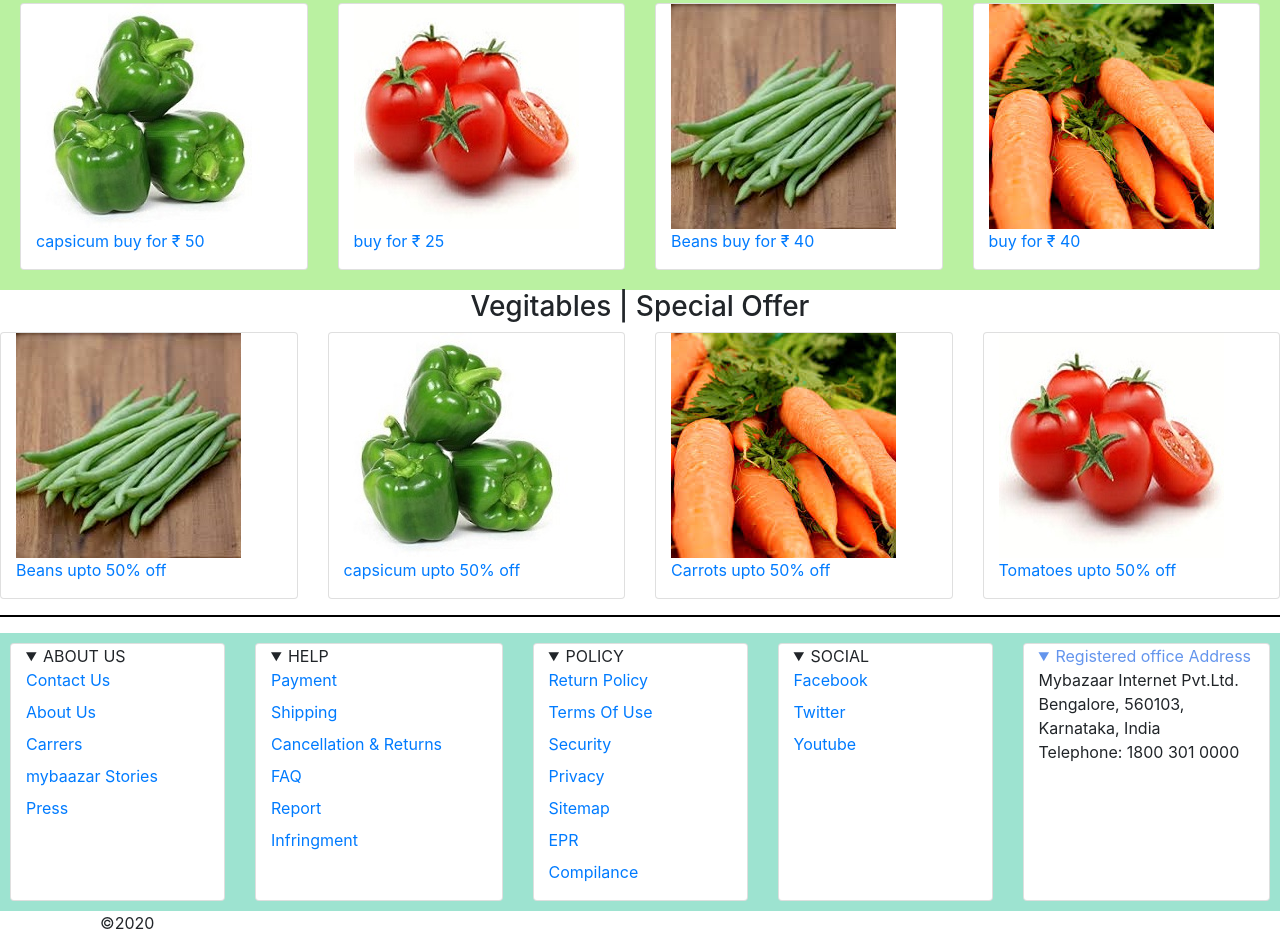
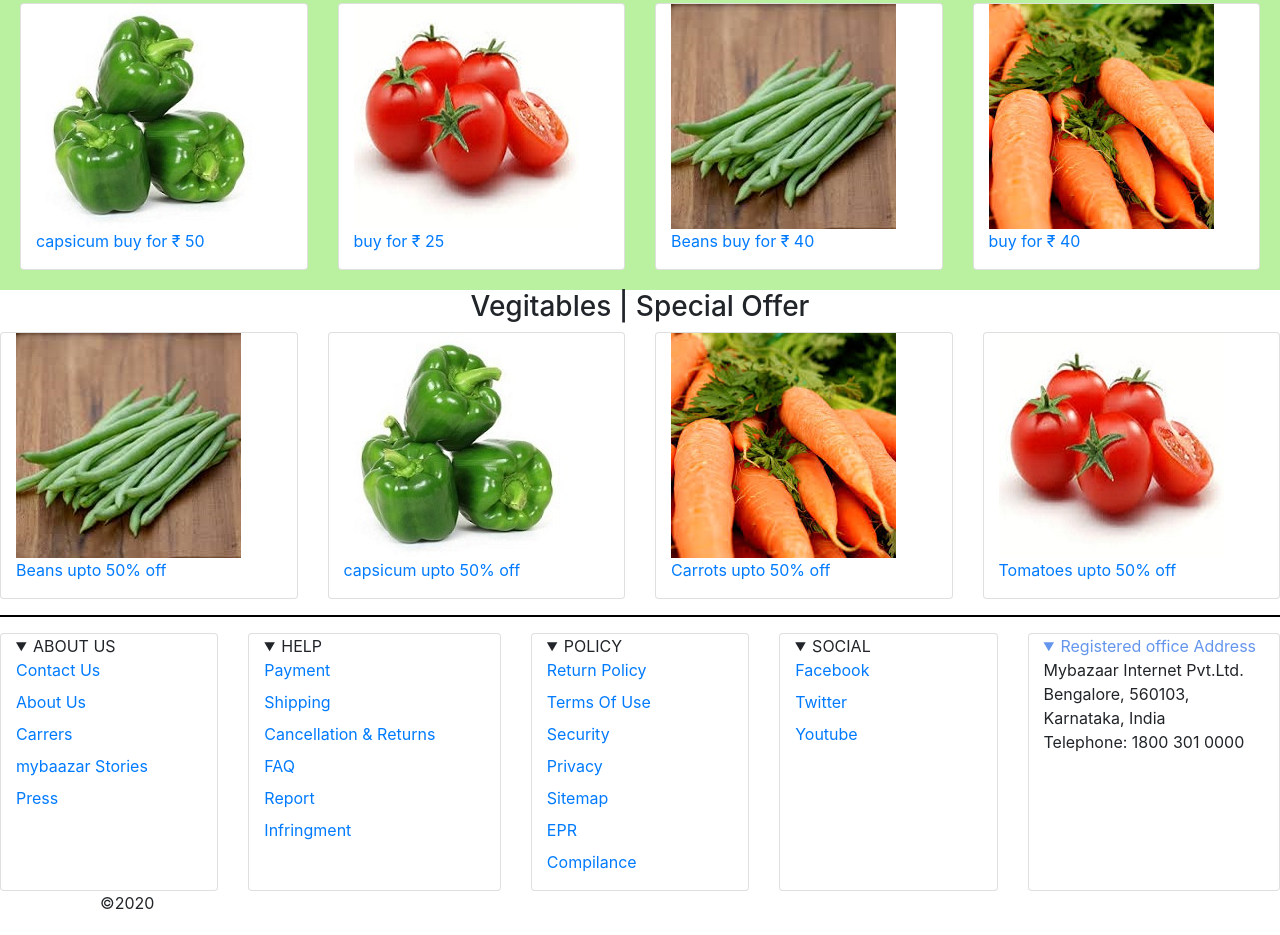
Before and after one commit to nadimpallibhargav/MyBazaar, a plain HTML site: page index.html in a window 1280 px wide. Shown: the part 617-1552 px from the top of the page. Drawn offline with nearby package versions, Linux system fonts and the light colour scheme.

Commit message:
Update index.html
fifth

```diff
--- a/index.html
+++ b/index.html
@@ -237,7 +237,7 @@
       </div>
 
     <footer>
-       <div class="card-deck foot" style="background-color:#9de3d0;padding:10px;">
+       <div class="card-deck foot">
 
         <span class="card col-md-2 col-xs-6 col-sm-6">
          <details open>
```
